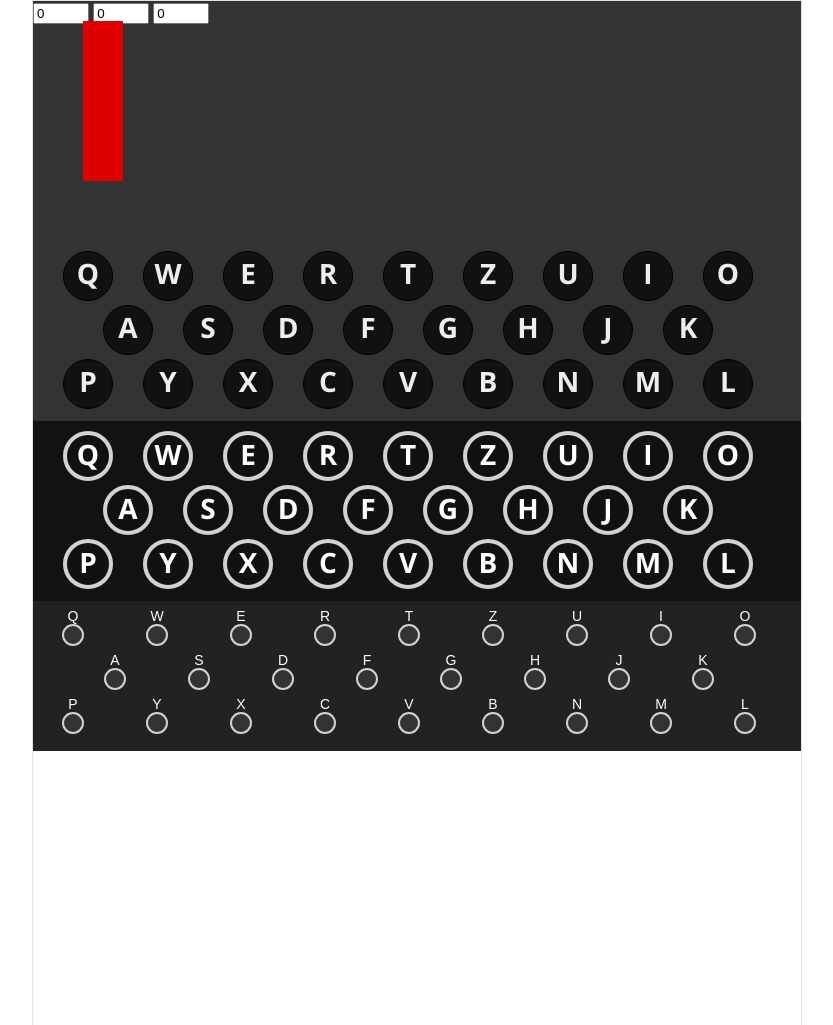
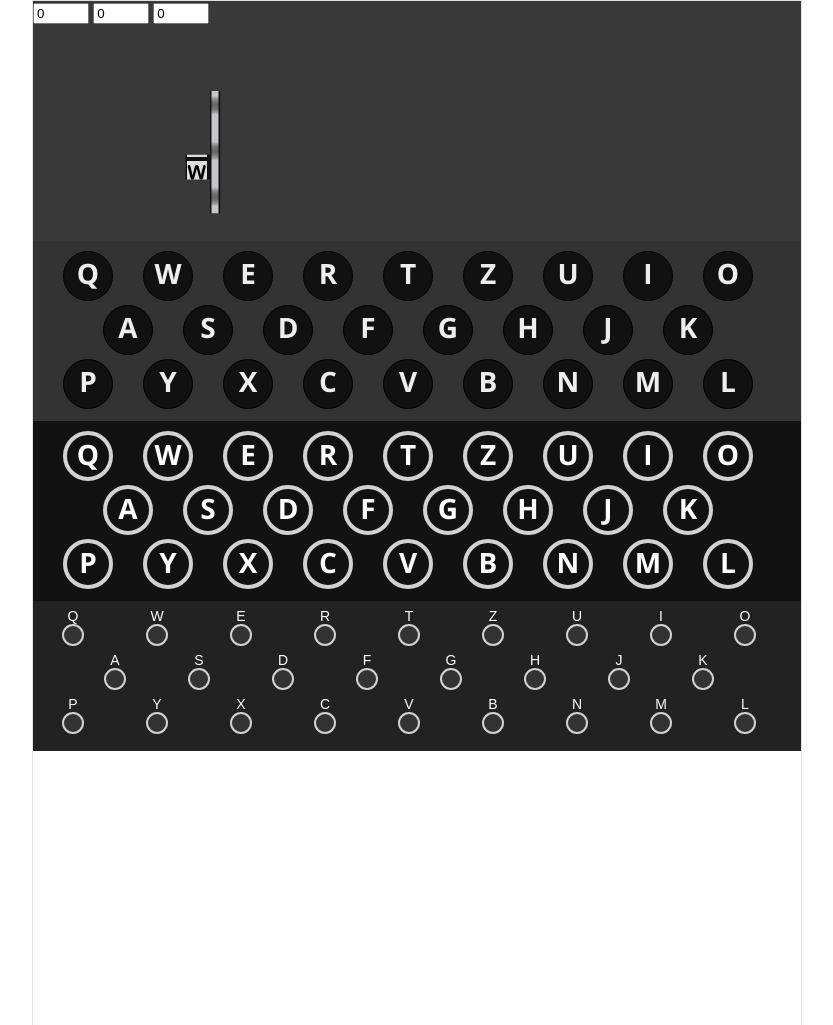
Before and after one commit to GibsonStudio/enigma, a plain HTML site: page index.html in a window 1280 px wide. Shown: the whole page, without its empty margins (223-1056 px from the left). Drawn offline with nearby package versions, Linux system fonts and the light colour scheme.

Commit message:
added rotor graphic

```diff
--- a/index.html
+++ b/index.html
@@ -22,7 +22,12 @@
       <input id="rotorL" type="number" value="0" min="0" max="25" onchange="setRotor(this);" />
       <input id="rotorM" type="number" value="0" min="0" max="25" onchange="setRotor(this);" />
       <input id="rotorR" type="number" value="0" min="0" max="25" onchange="setRotor(this);" />
-      <div id="rotor1"></div>
+
+      <div id="rotor-1-container" class="rotor" style="left:150px; top:80px;" onclick="rotorClicked(event);">
+        <div id="rotor-dial-1" class="rotor-dial"></div>
+        <div class="rotor-face"></div>
+      </div>
+
     </div> <!-- #rotors -->
 
     <div id="lights" class="no-select"></div> <!-- #lights -->
--- a/lib.js
+++ b/lib.js
@@ -407,6 +407,31 @@ function setRotor (r)
 
 
 
+function setDial (v)
+{
+  var base = -578;
+  var max = 74;
+  var div = (base - max) / 25;
+  var top = base - (v * div);
+  $('#rotor-dial-1').css({ top: top + 'px' });
+
+}
+
+
+
+function rotorClicked (e)
+{
+  var y = e.pageY - $('#rotor-1-container').offset().top;
+  if (y >= 70) {
+    rotors[2].position = rotors[2].position + 1;
+  } else {
+    rotors[2].position = rotors[2].position - 1;
+  }
+  setDial(rotors[2].position);
+}
+
+
+
 
 
 function iniSockets ()
--- a/style.css
+++ b/style.css
@@ -19,14 +19,23 @@ body {
 
 #rotors {
   width:768px; height:240px; position:relative;
-  background-color:#333333;
+  background-color:#393939;
 }
 
 
-#rotor1 {
-  width:40px; height:160px;
-  background-color: #df0000;
-  position: absolute; left:50px; top:20px;
+.rotor {
+  width:40px; height:140px;
+  position: absolute; overflow:hidden;
+}
+
+.rotor-face {
+  position:absolute; width:40px; height:140px;
+  background-image:url(images/rotor_face.png);
+}
+
+.rotor-dial {
+  position:absolute; width:40px; height:778px;
+  background-image:url(images/rotor.png);
 }
 
 
```
Also changed, not shown: images/rotor.png (added), images/rotor_face.png (added), 1 other file.
